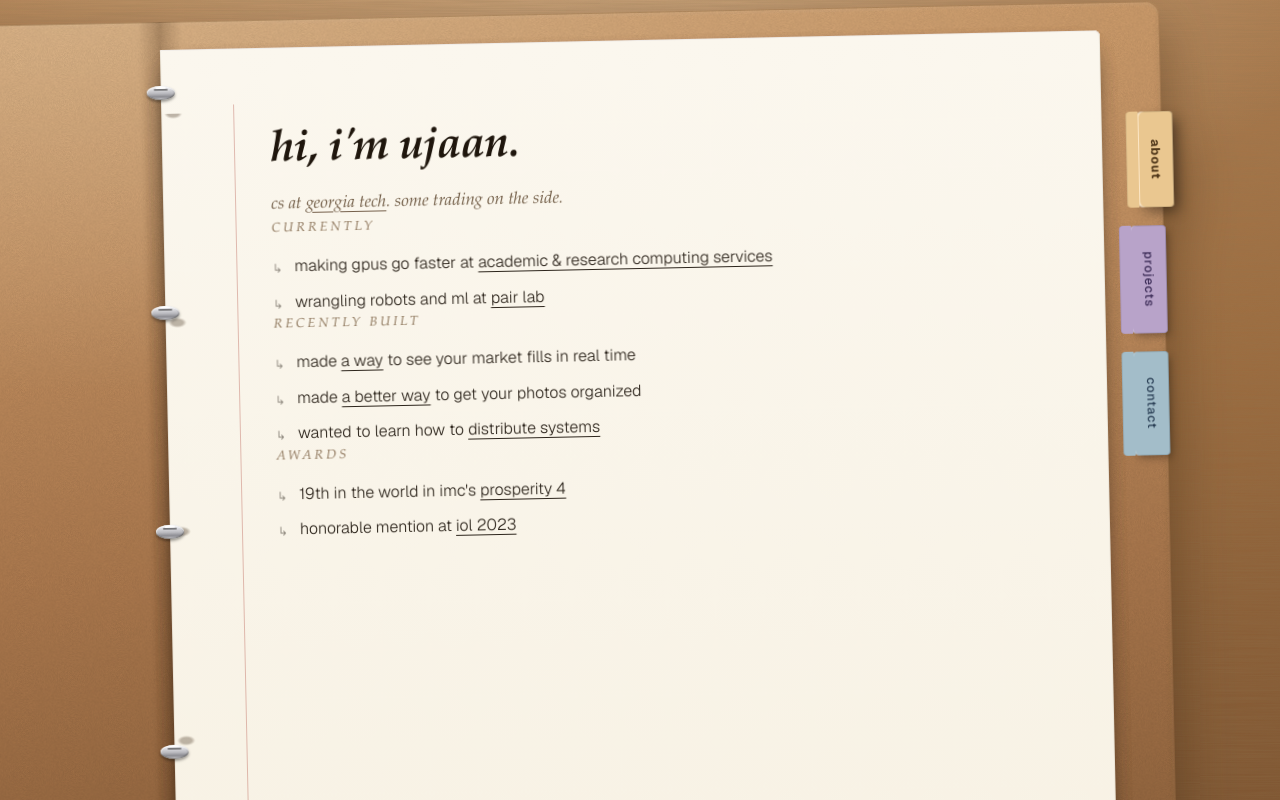
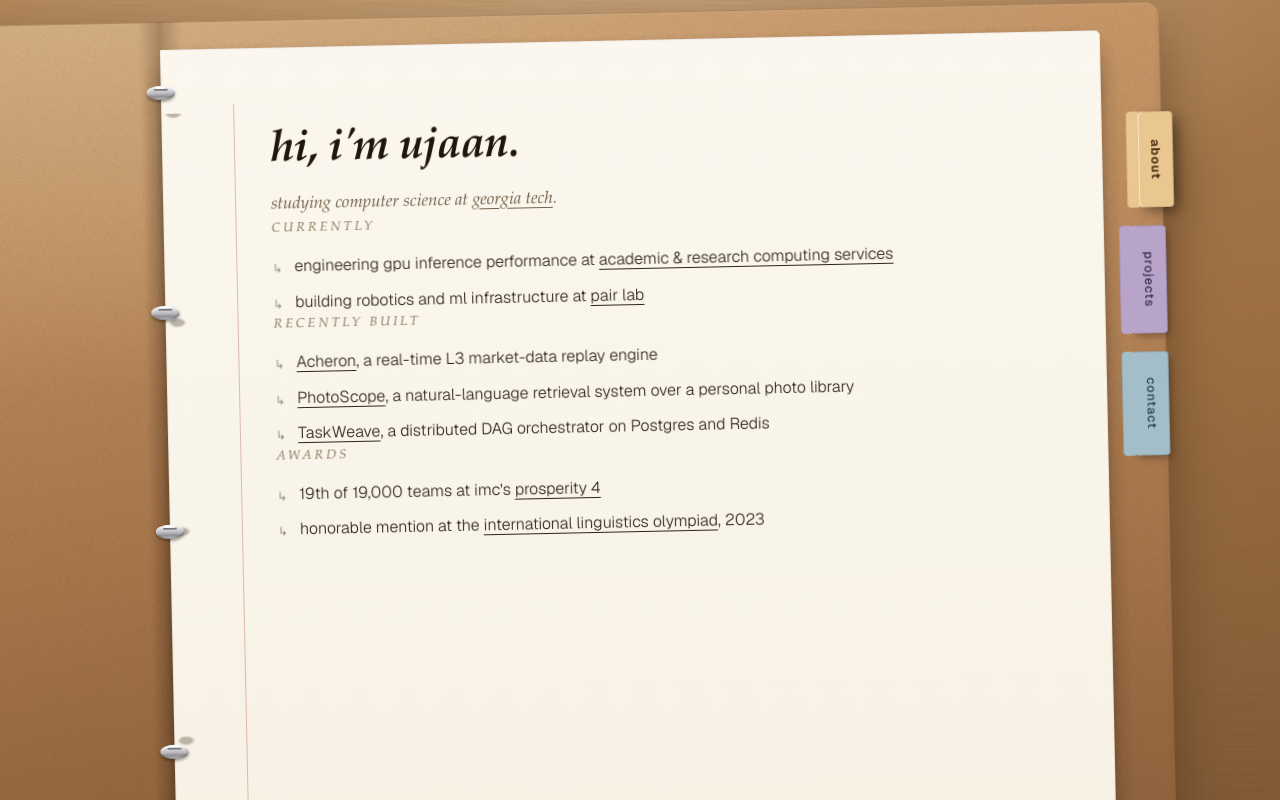
Before and after one commit to UjaanRakshit/personal-website, a Next.js app: page / in a window 1280 px wide. Built offline with nearby package versions, Linux system fonts and the light colour scheme.

Commit message:
Rewrite page copy in a more grown-up register; drop the trading-on-the-side line

```diff
--- a/src/content/About.tsx
+++ b/src/content/About.tsx
@@ -39,8 +39,8 @@ export default function About() {
           className="italic"
           style={{ color: 'rgba(80, 55, 30, 0.78)', fontFamily: 'var(--serif)', fontSize: '17px' }}
         >
-          cs at <ExtLink href="https://www.gatech.edu/">georgia tech</ExtLink>. some
-          trading on the side.
+          studying computer science at{' '}
+          <ExtLink href="https://www.gatech.edu/">georgia tech</ExtLink>.
         </p>
       </section>
 
@@ -48,13 +48,13 @@ export default function About() {
         title="currently"
         items={[
           <>
-            making gpus go faster at{' '}
+            engineering gpu inference performance at{' '}
             <ExtLink href="https://cos.gatech.edu/arcs">
               academic &amp; research computing services
             </ExtLink>
           </>,
           <>
-            wrangling robots and ml at{' '}
+            building robotics and ml infrastructure at{' '}
             <ExtLink href="https://www.pair.toronto.edu/">pair lab</ExtLink>
           </>,
         ]}
@@ -64,22 +64,20 @@ export default function About() {
         title="recently built"
         items={[
           <>
-            made{' '}
-            <ExtLink href="https://github.com/ujaanrakshit/acheron">a way</ExtLink>{' '}
-            to see your market fills in real time
+            <ExtLink href="https://github.com/ujaanrakshit/acheron">Acheron</ExtLink>
+            , a real-time L3 market-data replay engine
           </>,
           <>
-            made{' '}
             <ExtLink href="https://github.com/ujaanrakshit/photoscope">
-              a better way
-            </ExtLink>{' '}
-            to get your photos organized
+              PhotoScope
+            </ExtLink>
+            , a natural-language retrieval system over a personal photo library
           </>,
           <>
-            wanted to learn how to{' '}
             <ExtLink href="https://github.com/ujaanrakshit/taskweave">
-              distribute systems
+              TaskWeave
             </ExtLink>
+            , a distributed DAG orchestrator on Postgres and Redis
           </>,
         ]}
       />
@@ -88,12 +86,15 @@ export default function About() {
         title="awards"
         items={[
           <>
-            19th in the world in imc&apos;s{' '}
+            19th of 19,000 teams at imc&apos;s{' '}
             <ExtLink href="https://prosperity.imc.com/">prosperity 4</ExtLink>
           </>,
           <>
-            honorable mention at{' '}
-            <ExtLink href="https://ioling.org/2023/">iol 2023</ExtLink>
+            honorable mention at the{' '}
+            <ExtLink href="https://ioling.org/2023/">
+              international linguistics olympiad
+            </ExtLink>
+            , 2023
           </>,
         ]}
       />
--- a/src/content/Contact.tsx
+++ b/src/content/Contact.tsx
@@ -23,7 +23,7 @@ export default function Contact() {
           className="italic"
           style={{ color: 'rgba(80, 55, 30, 0.78)', fontFamily: 'var(--serif)', fontSize: '17px' }}
         >
-          easiest way to reach me is email. i answer most of them within a day.
+          email is the fastest. i usually reply within a day.
         </p>
       </section>
 
@@ -33,20 +33,20 @@ export default function Contact() {
           <li className="flex items-start gap-3">
             <span aria-hidden className="select-none mt-[6px] text-[12px] opacity-50">↳</span>
             <span>
-              email me at{' '}
+              email{' '}
               <span className="font-mono text-[15px]">rakshitujaan[at]gmail[dot]com</span>
             </span>
           </li>
           <li className="flex items-start gap-3">
             <span aria-hidden className="select-none mt-[6px] text-[12px] opacity-50">↳</span>
             <span>
-              find me on <ExtLink href="https://linkedin.com/in/ujaan-rakshit">linkedin</ExtLink>
+              connect on <ExtLink href="https://linkedin.com/in/ujaan-rakshit">linkedin</ExtLink>
             </span>
           </li>
           <li className="flex items-start gap-3">
             <span aria-hidden className="select-none mt-[6px] text-[12px] opacity-50">↳</span>
             <span>
-              browse my code on{' '}
+              read code on{' '}
               <ExtLink href="https://github.com/ujaanrakshit">github</ExtLink>
             </span>
           </li>
@@ -54,19 +54,19 @@ export default function Contact() {
       </section>
 
       <section>
-        <h2>good things to email me about</h2>
+        <h2>worth reaching out about</h2>
         <ul>
           <li className="flex items-start gap-3">
             <span aria-hidden className="select-none mt-[6px] text-[12px] opacity-50">↳</span>
-            <span>internships and roles for summer 2026 and beyond</span>
+            <span>internship and full-time roles for summer 2026 and beyond</span>
           </li>
           <li className="flex items-start gap-3">
             <span aria-hidden className="select-none mt-[6px] text-[12px] opacity-50">↳</span>
-            <span>low-latency systems, ml infra, trading projects</span>
+            <span>collaborations on low-latency systems, ml infrastructure, or research</span>
           </li>
           <li className="flex items-start gap-3">
             <span aria-hidden className="select-none mt-[6px] text-[12px] opacity-50">↳</span>
-            <span>anything you want a second pair of eyes on</span>
+            <span>anything you&apos;d like a second pair of eyes on</span>
           </li>
         </ul>
       </section>
--- a/src/content/Projects.tsx
+++ b/src/content/Projects.tsx
@@ -12,44 +12,44 @@ const PROJECTS: Project[] = [
     name: 'Acheron',
     date: 'mar 2026',
     stack: 'C++20 · low-latency · market data',
-    short: 'C++20 L3 market-data replay engine.',
+    short: 'A real-time L3 market-data replay engine.',
     long:
-      'Replays L3 market data into FIFO books while keeping order IDs and queue position intact. Each symbol replays in parallel, but each book has a single writer, so the hot path stays lock-free. Tested on AAPL and GOOG up to 8.69M events/sec.',
+      'Reconstructs FIFO order books from L3 market data while preserving order IDs and queue position. Symbol replay runs in parallel, but each book is owned by a single writer, keeping the hot path lock-free. Verified against AAPL and GOOG samples at sustained throughputs of up to 8.69M events per second.',
     href: 'https://github.com/ujaanrakshit/acheron',
   },
   {
     name: 'PhotoScope',
     date: 'feb 2026',
     stack: 'Python · CLIP · FAISS · FastAPI · Postgres',
-    short: 'natural-language search over 50k personal photos.',
+    short: 'A natural-language retrieval system over a personal photo library.',
     long:
-      'CLIP embeddings indexed in FAISS, served from FastAPI with metadata in Postgres. Clusters duplicates and trips so the timeline does not get noisy. Most queries return under 200ms.',
+      'CLIP embeddings indexed in FAISS, served from a FastAPI layer with metadata in Postgres. Deduplicates and clusters images so timelines stay coherent across years. P95 query latency stays under 200ms over a 50,000-image collection.',
     href: 'https://github.com/ujaanrakshit/photoscope',
   },
   {
     name: 'TaskWeave',
     date: 'nov 2025',
     stack: 'Python · FastAPI · Postgres · Redis · WebSockets',
-    short: 'distributed DAG orchestrator on Postgres and Redis.',
+    short: 'A distributed DAG orchestrator backed by Postgres and Redis.',
     long:
-      'State lives in Postgres so workflows survive restarts. Dependency release is atomic, which stops two workers from picking up the same task. Status streams over WebSockets, and FastAPI endpoints handle retries, cancels, and audit logs.',
+      'Workflow state lives in Postgres so executions survive restarts. Dependency release is atomic, preventing two workers from claiming the same task. Status streams over WebSockets, and the FastAPI surface exposes retries, cancellation, and audit logs.',
     href: 'https://github.com/ujaanrakshit/taskweave',
   },
   {
     name: 'JurassIQ',
     date: 'mar 2025',
     stack: 'Next.js · ONNX · CLIP · Python',
-    short: 'computer vision model for identifying and valuing fossils.',
+    short: 'A computer-vision model for fossil identification and valuation.',
     long:
-      'Hacklytics 2025 project. Trained on 100k synthetic and 5k real images. Around 99% accuracy on the held-out set.',
+      'Built during Hacklytics 2025. Trained on a combined corpus of 100,000 synthetic and 5,000 authenticated fossil images, reaching roughly 99% accuracy on the held-out evaluation set.',
   },
   {
     name: 'What is the Title of this Paper?',
     date: 'jun 2023',
     stack: 'Python · logic · research',
-    short: 'arXiv paper on automating Knights-and-Knaves logic puzzles.',
+    short: 'An arXiv paper on automating Knights-and-Knaves logic puzzles.',
     long:
-      '3rd place at the InnoSphere International Research and Tech Conference.',
+      'Awarded third place at the InnoSphere International Research and Technology Conference.',
     href: 'https://arxiv.org/abs/2309.13044',
   },
 ];
@@ -162,7 +162,7 @@ export default function Projects() {
           className="italic"
           style={{ color: 'rgba(80, 55, 30, 0.68)', fontFamily: 'var(--serif)' }}
         >
-          a working catalogue. hover any entry for the full notes.
+          selected work. hover any entry for the full notes.
         </p>
       </section>
       <section>
```
